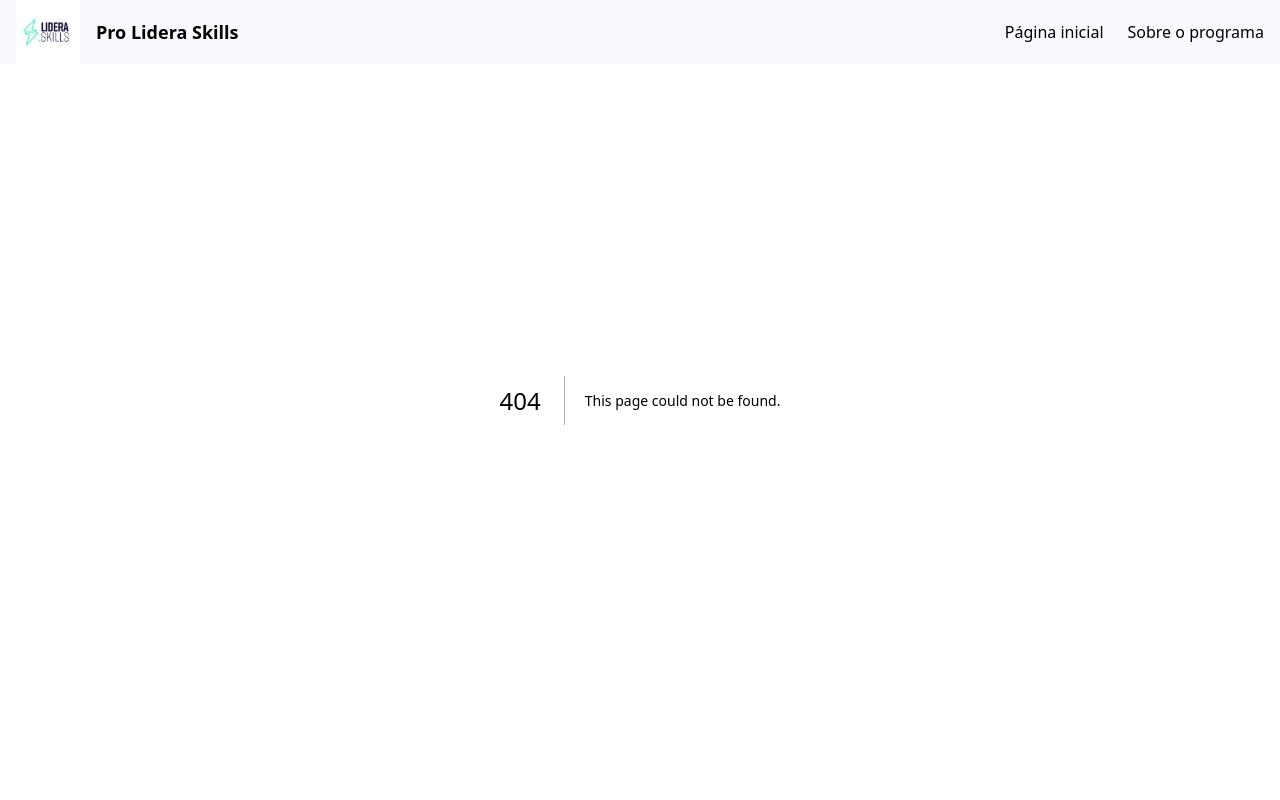
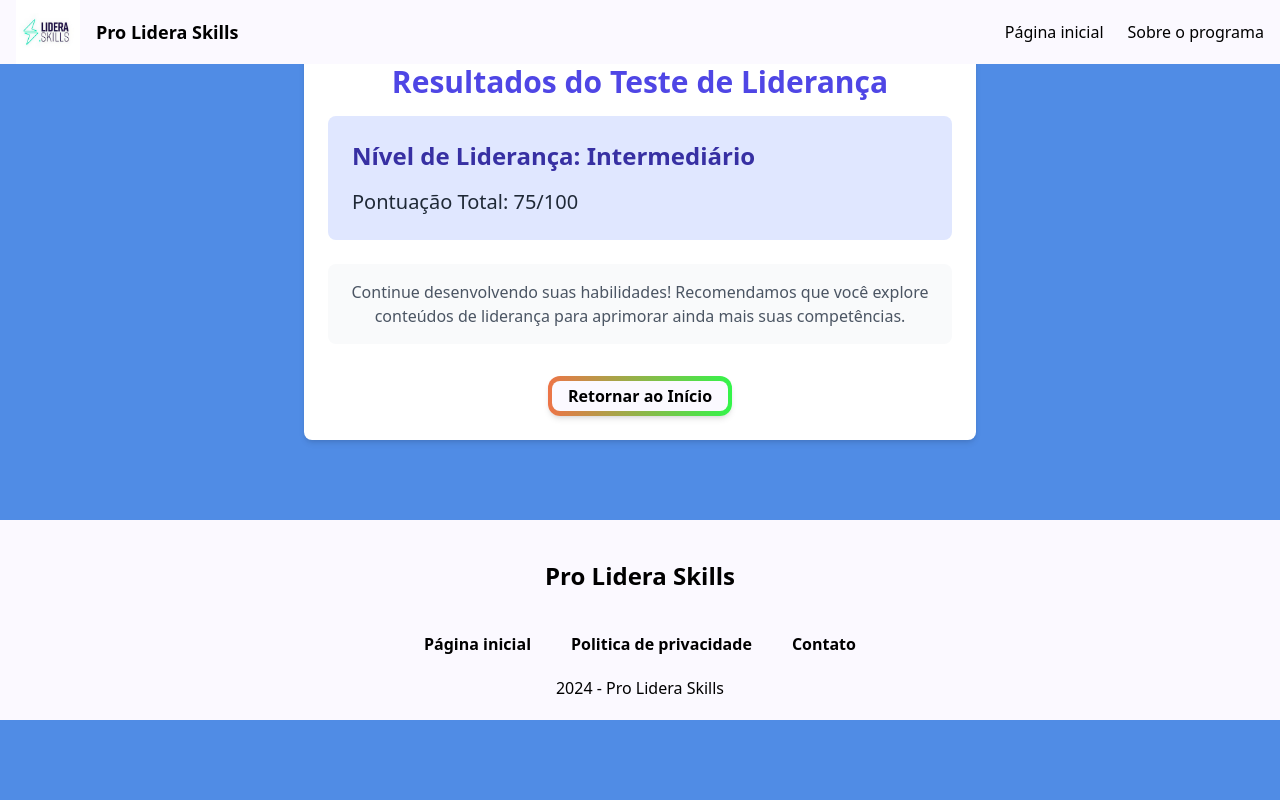
Before and after one commit to softexrecifepe/PI-PRO-LIDERA-TURMA-09-EQUIPE-02, a Next.js app: page /pages/results in a window 1280 px wide. Before the commit this address had no page. Shown: the top 800 px of the page. Built offline with nearby package versions, Linux system fonts and the light colour scheme.

Commit message:
results page and add components.

```diff
--- /dev/null
+++ b/src/app/components/ResultCard.tsx
@@ -0,0 +1,13 @@
+type ResultCardProps = {
+  leadershipLevel: string;
+  score: number;
+};
+
+export default function ResultCard({ leadershipLevel, score }: ResultCardProps) {
+  return (
+    <div className="bg-indigo-100 p-6 rounded-lg mb-6">
+      <h2 className="text-2xl font-semibold text-indigo-800">Nível de Liderança: {leadershipLevel}</h2>
+      <p className="text-xl mt-4 text-gray-800">Pontuação Total: {score}/100</p>
+    </div>
+  );
+}
--- /dev/null
+++ b/src/app/components/feedbackMessage.tsx
@@ -0,0 +1,11 @@
+type FeedbackMessageProps = {
+    message: string;
+  };
+
+  export default function FeedbackMessage({ message }: FeedbackMessageProps) {
+    return (
+      <div className="bg-gray-50 p-4 rounded-lg">
+        <p className="text-center text-gray-600">{message}</p>
+      </div>
+    );
+  }
--- a/src/app/pages/quests1-2/page.tsx
+++ b/src/app/pages/quests1-2/page.tsx
@@ -1,11 +1,15 @@
 "use client";
 
+import { Button } from "@/app/components/button";
 import { Forms } from "@/app/components/forms";
 
 export default function test(){
     return(
         <div>
             <Forms></Forms>
+            <div className="text-center mt-20">
+            <Button page="Finalizar" href="/pages/results" />
+            </div>
         </div>
     );
 }
--- /dev/null
+++ b/src/app/pages/results/page.tsx
@@ -0,0 +1,25 @@
+"use client";
+
+import { useState } from 'react';
+import { Button } from "@/app/components/button";
+import ResultCard from "@/app/components/ResultCard";
+import FeedbackMessage from "@/app/components/feedbackMessage";
+
+export default function Results() {
+    const [leadershipLevel] = useState<string>('Intermediário');
+    const [score] = useState<number>(75);
+
+  return (
+    <main className="max-w-2xl mx-auto mt-10 p-6 bg-white shadow-md rounded-lg">
+      <h1 className="text-3xl font-bold text-center text-indigo-600 mb-4">Resultados do Teste de Liderança</h1>
+
+      <ResultCard leadershipLevel={leadershipLevel} score={score} />
+
+      <FeedbackMessage message="Continue desenvolvendo suas habilidades! Recomendamos que você explore conteúdos de liderança para aprimorar ainda mais suas competências." />
+
+      <div className="text-center mt-8">
+        <Button page="Retornar ao Início" href="/" />
+      </div>
+    </main>
+  );
+}
```
